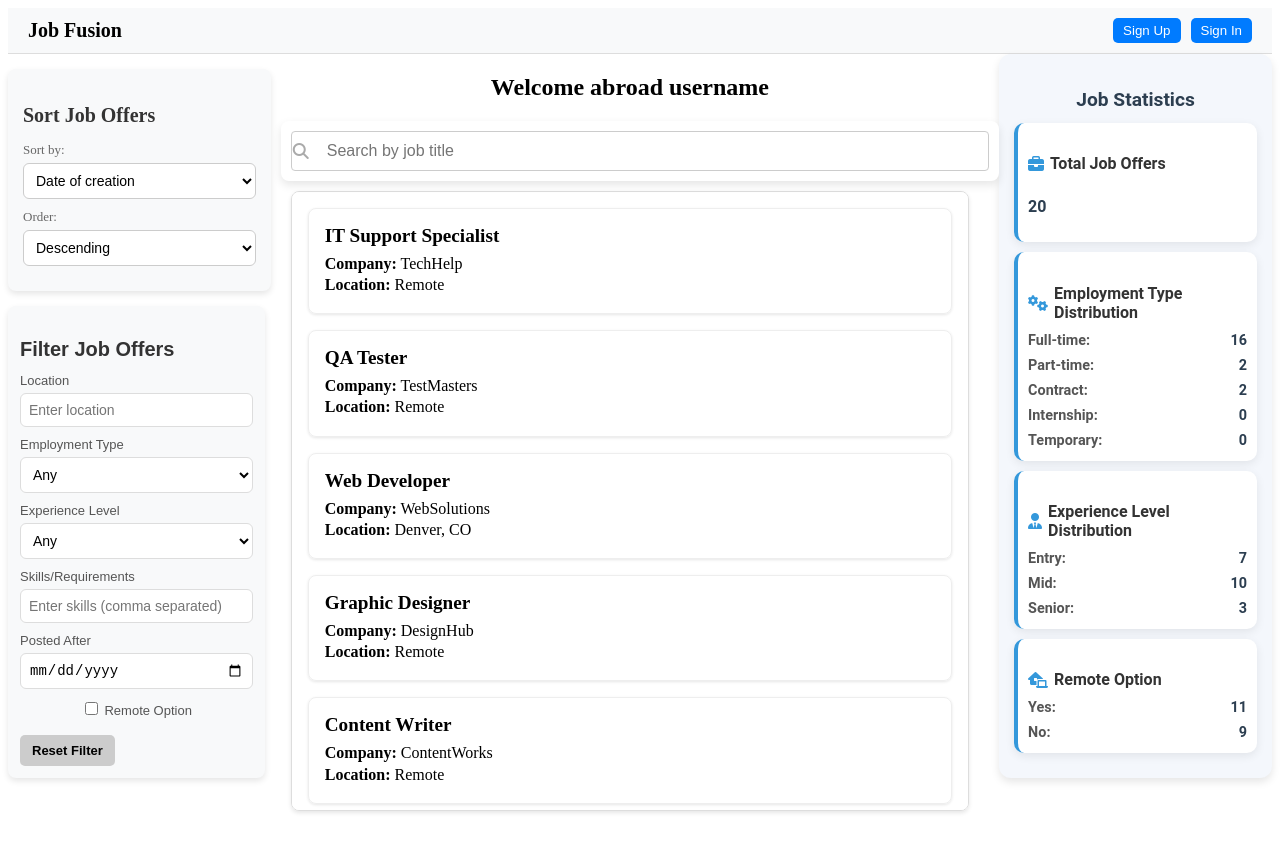
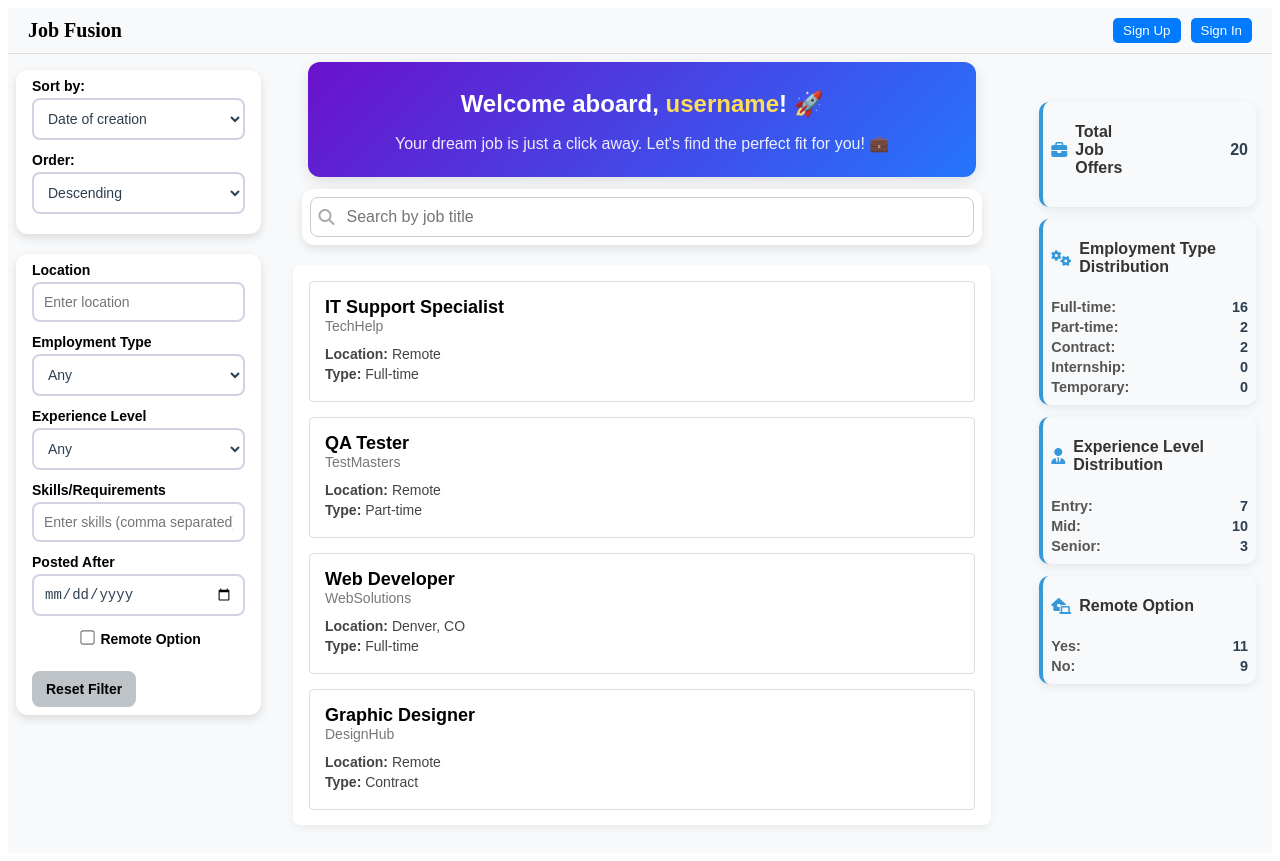
Before and after one commit to mo-hamedaziz/job-fusion-ui, an Angular app: page /welcome in a window 1280 px wide. Before the commit the page ends 829 px from the top, so only its background shows below. Built offline with nearby package versions, Linux system fonts and the light colour scheme.

Commit message:
Updated styles

```diff
--- a/src/app/components/job-offer-details/job-offer-details.component.css
+++ b/src/app/components/job-offer-details/job-offer-details.component.css
@@ -1,3 +1,4 @@
+/* Overlay with fade-in animation */
 .overlay {
   position: fixed;
   top: 0;
@@ -9,36 +10,50 @@
   justify-content: center;
   align-items: center;
   z-index: 1000;
+  animation: fadeIn 0.3s ease-in-out;
 }
 
+/* Popup container */
 .popup {
   background-color: white;
-  border-radius: 8px;
+  border-radius: 10px;
   padding: 30px;
   max-width: 800px;
-  width: 100%;
-  box-shadow: 0 4px 6px rgba(0, 0, 0, 0.1);
+  width: 90%;
+  max-height: 80vh;
   display: flex;
   flex-direction: column;
   gap: 20px;
-  height: 75vh;
-  overflow: scroll;
+  box-shadow: 0 4px 10px rgba(0, 0, 0, 0.15);
+  position: relative;
+  overflow-y: auto;
+  scroll-behavior: smooth;
+  animation: slideUp 0.3s ease-in-out;
 }
 
+/* Close button */
 .close-btn {
   background: none;
   border: none;
-  font-size: 24px;
+  font-size: 20px;
   position: absolute;
   top: 15px;
   right: 15px;
   cursor: pointer;
+  transition: color 0.2s ease-in-out;
 }
 
+.close-btn:hover {
+  color: red;
+}
+
+/* Header Section */
 .header {
   display: flex;
   align-items: center;
-  gap: 20px;
+  gap: 15px;
+  border-bottom: 2px solid #eee;
+  padding-bottom: 15px;
 }
 
 .company-logo {
@@ -50,22 +65,34 @@
 
 .job-title {
   font-size: 24px;
-  font-weight: 600;
-  margin-bottom: 10px;
+  font-weight: 700;
+  color: #333;
+  flex: 1;
 }
 
-.job-info p, .job-description p, .job-details p {
+/* Job Information */
+.job-info p,
+.job-description p,
+.job-details p {
   font-size: 16px;
   margin: 5px 0;
+  color: #555;
 }
 
-h3 {
-  font-size: 18px;
-  font-weight: 600;
-  margin-top: 15px;
-  color: #333;
+/* Section Styling */
+.job-description,
+.job-requirements,
+.job-responsibilities,
+.job-benefits,
+.job-details {
+  background-color: #f9f9f9;
+  padding: 15px;
+  border-radius: 8px;
+  box-shadow: 0 1px 3px rgba(0, 0, 0, 0.1);
+  margin-top: 10px;
 }
 
+/* Lists */
 ul {
   padding-left: 20px;
   font-size: 16px;
@@ -75,31 +102,41 @@ ul li {
   margin-bottom: 8px;
 }
 
+/* Apply Button */
 .apply-btn {
-  background-color: #4CAF50;
+  background-color: #007bff;
   color: white;
   border: none;
   padding: 12px 20px;
   font-size: 16px;
   font-weight: 600;
   cursor: pointer;
-  border-radius: 4px;
+  border-radius: 6px;
   transition: background-color 0.3s ease;
   width: 100%;
 }
 
 .apply-btn:hover {
-  background-color: #45a049;
+  background-color: #0056b3;
 }
 
-.job-description, .job-requirements, .job-responsibilities, .job-benefits, .job-details {
-  background-color: #f9f9f9;
-  padding: 15px;
-  border-radius: 8px;
-  box-shadow: 0 1px 3px rgba(0, 0, 0, 0.1);
+/* Smooth animations */
+@keyframes fadeIn {
+  from {
+    opacity: 0;
+  }
+  to {
+    opacity: 1;
+  }
 }
 
-.job-info {
-  font-size: 16px;
-  color: #555;
+@keyframes slideUp {
+  from {
+    transform: translateY(20px);
+    opacity: 0;
+  }
+  to {
+    transform: translateY(0);
+    opacity: 1;
+  }
 }
--- a/src/app/components/job-offers-filter/job-offers-filter.component.css
+++ b/src/app/components/job-offers-filter/job-offers-filter.component.css
@@ -1,84 +1,85 @@
-/* Overall container */
 .job-offers-filter-container {
-  width: 100%;
-  font-family: 'Arial', sans-serif;
-  background-color: #f8f9fa; /* Light background */
-  padding: 12px;
-  border-radius: 8px;
-  box-shadow: 0 3px 6px rgba(0, 0, 0, 0.1); /* Subtle shadow */
-  max-width: 350px;
-  margin: 15px auto; /* Center the form */
+  display: flex;
+  flex-direction: column;
+  width: 90%;
+  background: #fff;
+  padding: 8px 16px;
+  border-radius: 12px;
+  box-shadow: 0 4px 10px rgba(0, 0, 0, 0.12);
+  margin: 20px auto;
 }
 
-/* Heading */
-.job-offers-filter-container h3 {
-  font-size: 1.25rem; /* Reduced size */
-  color: #333;
-  margin-bottom: 12px; /* Reduced space */
-  font-weight: 600;
-}
+/* .job-offers-filter-container h3 {
+  color: #2c3e50;
+  text-align: center;
+} */
 
-/* Filter group styles */
 .filter-group {
-  margin-bottom: 10px; /* Reduced space */
+  margin-bottom: 12px;
   display: flex;
   flex-direction: column;
 }
 
-/* Label styles */
 .filter-group label {
-  font-size: 13px; /* Smaller font size */
-  color: #555;
-  margin-bottom: 5px; /* Reduced margin */
+  font-size: 14px;
+  font-weight: bold;
+  margin-bottom: 4px;
   display: block;
 }
 
-/* Input and select field styles */
 .filter-group input,
 .filter-group select {
-  padding: 8px; /* Reduced padding */
-  font-size: 14px; /* Slightly smaller font */
-  border: 1px solid #ddd;
-  border-radius: 6px; /* Smaller radius */
-  outline: none;
-  background-color: #fff;
-  transition: all 0.2s ease; /* Smooth transition */
+  padding: 10px;
+  font-size: 14px;
+  border: 2px solid #d1d3e2;
+  border-radius: 8px;
+  background: #fff;
+  color: #2c3e50;
+  transition: all 0.3s ease;
 }
 
-/* Focus effect */
 .filter-group input:focus,
 .filter-group select:focus {
-  border-color: #007bff;
-  box-shadow: 0 0 4px rgba(0, 123, 255, 0.3);
+  border-color: #3498db;
+  box-shadow: 0 0 6px rgba(52, 152, 219, 0.4);
 }
 
-/* Remote option styles */
+.filter-group input:hover,
+.filter-group select:hover {
+  border-color: #3498db;
+}
+
 .remote-option {
   display: flex;
   align-items: center;
-  gap: 8px; /* Reduced gap */
+  font-size: 14px;
+  font-weight: 200;
+  color: black;
 }
 
-/* Filter buttons container */
+.remote-option input[type="checkbox"] {
+  transform: scale(1.1);
+  cursor: pointer;
+}
+
 .filter-buttons {
   display: flex;
-  justify-content: flex-start; /* Left align the button */
-  margin-top: 12px; /* Reduced space */
+  justify-content: space-between;
+  margin-top: 8px;
 }
 
-/* Reset button styling */
 .reset-btn {
-  padding: 8px 12px; /* Reduced padding */
-  font-size: 13px; /* Smaller font */
-  font-weight: bold;
+  padding: 10px 14px;
+  font-size: 14px;
+  font-weight: 600;
   cursor: pointer;
   border: none;
-  border-radius: 5px;
-  background-color: #ccc;
+  border-radius: 8px;
+  background-color: #bdc3c7;
   color: black;
-  transition: 0.2s;
+  transition: 0.3s;
 }
 
 .reset-btn:hover {
-  background-color: #bbb;
+  background-color: #a5b1c2;
 }
--- a/src/app/components/job-offers-filter/job-offers-filter.component.html
+++ b/src/app/components/job-offers-filter/job-offers-filter.component.html
@@ -1,5 +1,5 @@
 <div class="job-offers-filter-container">
-  <h3>Filter Job Offers</h3>
+  <!-- <h3>Filter Job Offers</h3> -->
 
   <div class="filter-group">
     <label for="location">Location</label>
--- a/src/app/components/job-offers-search-bar/job-offers-search-bar.component.css
+++ b/src/app/components/job-offers-search-bar/job-offers-search-bar.component.css
@@ -1,27 +1,27 @@
 .search-bar {
     position: relative;
-    width: 100%;
-    padding: 10px;
+    width: 95%;
+    padding: 8px;
     background-color: #fff;
-    border-radius: 8px;
+    border-radius: 12px;
     box-shadow: 0 4px 10px rgba(0, 0, 0, 0.1);
     display: flex;
     align-items: center;
+    margin: 0 auto;
   }
 
   .search-bar i {
     position: absolute;
-    left: 12px;
+    margin-left: 8px;
     color: #aaa;
   }
 
   .search-bar input {
     width: 100%;
-    padding: 10px 15px;
-    padding-left: 35px; /* Add space for the icon */
+    padding: 10px 15px 10px 35px;
     font-size: 16px;
     border: 1px solid #ccc;
-    border-radius: 4px;
+    border-radius: 8px;
     outline: none;
     transition: border-color 0.3s ease;
   }
--- a/src/app/components/job-offers-stats/job-offers-stats.component.css
+++ b/src/app/components/job-offers-stats/job-offers-stats.component.css
@@ -1,49 +1,35 @@
 .stats-container {
   width: 100%;
-  font-family: 'Roboto', sans-serif;
-  background-color: #f4f7fc;
   box-sizing: border-box;
   border-radius: 12px;
-  padding: 15px;
-  box-shadow: 0 4px 8px rgba(0, 0, 0, 0.1);
+  padding: 8px;
+  margin: 32px auto;
+  /* margin-top: 48px; */
 }
 
-.section-title {
+/* .section-title {
   text-align: center;
-  font-size: 1.2rem;
   color: #2c3e50;
-  margin-bottom: 12px;
-  font-weight: 600;
-}
+} */
 
 .stat-item {
-  background-color: #ffffff;
-  padding: 10px;
+  padding: 0 8px 8px 8px;
   border-radius: 10px;
-  margin-bottom: 10px;
+  margin-bottom: 12px;
   box-shadow: 0 3px 10px rgba(0, 0, 0, 0.08);
-  transition: transform 0.3s ease, box-shadow 0.3s ease;
   border-left: 4px solid #3498db;
   display: flex;
   flex-direction: column;
 }
 
-.stat-item:hover {
-  transform: translateY(-2px);
-  box-shadow: 0 6px 12px rgba(0, 0, 0, 0.12);
-}
-
 .stat-item h4 {
-  font-size: 1rem;
-  font-weight: 600;
   color: #333;
   display: flex;
   align-items: center;
-  margin-bottom: 8px;
 }
 
 .stat-item h4 i {
-  margin-right: 6px;
+  margin-right: 8px;
   font-size: 1rem;
   color: #3498db;
 }
@@ -51,7 +37,6 @@
 .stat-list {
   display: flex;
   flex-direction: column;
-  gap: 4px;
 }
 
 .stat-row {
@@ -71,3 +56,7 @@
   font-weight: 700;
   color: #2c3e50;
 }
+
+.right-side-number{
+  margin-left: 50%;
+}
--- a/src/app/components/job-offers-stats/job-offers-stats.component.html
+++ b/src/app/components/job-offers-stats/job-offers-stats.component.html
@@ -1,9 +1,8 @@
 <div class="stats-container">
-  <h3 class="section-title">Job Statistics</h3>
+  <!-- <h3 class="section-title">Job Statistics</h3> -->
 
   <div class="stat-item">
-    <h4><i class="fas fa-briefcase"></i> Total Job Offers</h4>
-    <p class="stat-number">{{ stats.totalOffers }}</p>
+    <h4><i class="fas fa-briefcase"></i> Total Job Offers<span class="stat-number right-side-number">{{ stats.totalOffers }}</span></h4>
   </div>
 
   <div class="stat-item">
--- a/src/app/components/job-offers/job-offers.component.css
+++ b/src/app/components/job-offers/job-offers.component.css
@@ -1,49 +1,106 @@
 .job-offer-container {
   display: flex;
   flex-direction: column;
-  height: 80vh;
+  height: 75vh;
   width: 100%;
-  padding: 10px;
+  padding: 20px 0;
   box-sizing: border-box;
+  background-color: #f8f9fa;
 }
 
 .job-offer-list {
   flex: 1;
   overflow-y: auto;
-  border: 1px solid #ddd;
+  padding: 1rem;
   border-radius: 8px;
-  padding: 1rem;
-  box-shadow: 0 2px 4px rgba(0, 0, 0, 0.1);
-  background-color: #fff;
+  background-color: white;
+  box-shadow: 0 4px 8px rgba(0, 0, 0, 0.05);
 }
 
 .job-offer {
-  border: 1px solid #eee;
-  border-radius: 8px;
-  padding: 1rem;
-  margin-bottom: 1rem;
-  box-shadow: 0 1px 3px rgba(0, 0, 0, 0.1);
+  display: flex;
+  flex-direction: column;
+  padding: 15px;
+  border-radius: 4px;
+  background: white;
+  margin-bottom: 15px;
+  transition: transform 0.2s ease, box-shadow 0.2s ease;
+  cursor: pointer;
+  border: 1px solid #ddd;
 }
 
-.job-offer h3 {
-  margin: 0 0 0.5rem;
-  font-size: 1.2rem;
+.job-offer:hover {
+  transform: translateY(-3px);
+  box-shadow: 0 5px 15px rgba(0, 0, 0, 0.1);
 }
 
-.job-offer p {
-  margin: 0.2rem 0;
+.job-header {
+  display: flex;
+  align-items: center;
+  gap: 12px;
+  margin-bottom: 8px;
 }
 
-/* Customize the scrollbar */
+/* .company-logo {
+  width: 50px;
+  height: 50px;
+  object-fit: cover;
+  border-radius: 50%;
+  background-color: #f3f3f3;
+} */
+
+.job-title {
+  font-size: 18px;
+  font-weight: 600;
+  margin: 0;
+  color: #000;
+}
+
+.company-name {
+  font-size: 14px;
+  color: #777;
+  margin: 0;
+}
+
+.job-info p {
+  font-size: 14px;
+  margin: 4px 0;
+  color: #444;
+}
+
+.no-offers {
+  text-align: center;
+  font-size: 16px;
+  color: #666;
+}
+
 .job-offer-list::-webkit-scrollbar {
-  width: 8px;
+  width: 6px;
 }
 
 .job-offer-list::-webkit-scrollbar-thumb {
-  background-color: #ccc;
-  border-radius: 4px;
+  background-color: #bbb;
+  border-radius: 3px;
 }
 
 .job-offer-list::-webkit-scrollbar-thumb:hover {
-  background-color: #aaa;
+  background-color: #888;
 }
+
+@media (max-width: 768px) {
+  .job-offer {
+    padding: 12px;
+  }
+
+  .job-title {
+    font-size: 16px;
+  }
+
+  .company-name {
+    font-size: 13px;
+  }
+
+  .job-info p {
+    font-size: 13px;
+  }
+}
--- a/src/app/components/job-offers/job-offers.component.html
+++ b/src/app/components/job-offers/job-offers.component.html
@@ -1,14 +1,22 @@
 <div class="job-offer-container">
-  <!-- <h2>Open Job Offers</h2> -->
   <div class="job-offer-list" *ngIf="filteredJobOffers.length > 0; else noOffers">
     <div *ngFor="let offer of filteredJobOffers" class="job-offer" (click)="openJobOfferDetails(offer)">
-      <h3>{{ offer.title }}</h3>
-      <p><strong>Company:</strong> {{ offer.company }}</p>
-      <p><strong>Location:</strong> {{ offer.location }}</p>
+      <div class="job-header">
+        <!-- <img *ngIf="offer.companyLogoUrl" [src]="offer.companyLogoUrl" alt="Company Logo" class="company-logo" /> -->
+        <div>
+          <h3 class="job-title">{{ offer.title }}</h3>
+          <p class="company-name">{{ offer.company }}</p>
+        </div>
+      </div>
+      <div class="job-info">
+        <p><strong>Location:</strong> {{ offer.location }}</p>
+        <p><strong>Type:</strong> {{ offer.employmentType }}</p>
+      </div>
     </div>
   </div>
+
   <ng-template #noOffers>
-    <p>No job offers available.</p>
+    <p class="no-offers">No job offers available.</p>
   </ng-template>
 
   <app-job-offer-details
--- a/src/app/components/sort-job-offers/sort-job-offers.component.css
+++ b/src/app/components/sort-job-offers/sort-job-offers.component.css
@@ -1,56 +1,49 @@
-/* Overall container */
 .sort-job-offers {
   display: flex;
   flex-direction: column;
-  width: 100%;
-  background-color: #f8f9fa; /* Light background */
-  padding: 15px;
-  border-radius: 8px;
-  box-shadow: 0 3px 6px rgba(0, 0, 0, 0.1); /* Subtle shadow */
-  max-width: 350px;
-  margin: 15px auto; /* Center the form */
+  width: 90%;
+  background: #fff;
+  padding: 8px 16px;
+  border-radius: 12px;
+  box-shadow: 0 4px 10px rgba(0, 0, 0, 0.12);
+  margin: 8px auto;
 }
 
-/* Heading */
-.sort-job-offers h3 {
-  font-size: 1.25rem; /* Smaller size */
-  color: #333;
-  margin-bottom: 15px; /* Reduced space */
+/* .sort-job-offers h3 {
+  font-size: 1.3rem;
+  color: #2c3e50;
+  margin-bottom: 16px;
   font-weight: 600;
-}
+  text-align: center;
+} */
 
-/* Label styles */
 .sort-job-offers label {
-  font-size: 13px; /* Smaller font size */
-  color: #666;
-  margin-bottom: 5px; /* Reduced margin */
+  font-size: 14px;
+  font-weight: bold;
+  margin-bottom: 4px;
   display: block;
 }
 
-/* Select dropdown containers */
 .sort-field, .sort-order {
-  margin-bottom: 10px; /* Reduced space */
+  margin-bottom: 12px;
 }
 
-/* Select dropdown styling */
 .sort-job-offers select {
   width: 100%;
-  padding: 8px; /* Reduced padding */
-  font-size: 14px; /* Slightly smaller font */
-  border: 1px solid #ccc;
-  border-radius: 6px; /* Smaller border radius */
-  outline: none;
-  background-color: #fff;
-  transition: all 0.2s ease; /* Smooth transition */
+  padding: 10px;
+  font-size: 14px;
+  border: 2px solid #d1d3e2;
+  border-radius: 8px;
+  background: #fff;
+  color: #2c3e50;
+  transition: all 0.3s ease;
 }
 
-/* Focus effect */
 .sort-job-offers select:focus {
-  border-color: #4e73df;
-  box-shadow: 0 0 4px rgba(78, 115, 223, 0.5);
+  border-color: #3498db;
+  box-shadow: 0 0 6px rgba(52, 152, 219, 0.4);
 }
 
-/* Hover effect on select dropdown */
 .sort-job-offers select:hover {
-  border-color: #4e73df;
+  border-color: #3498db;
 }
--- a/src/app/components/sort-job-offers/sort-job-offers.component.html
+++ b/src/app/components/sort-job-offers/sort-job-offers.component.html
@@ -1,5 +1,5 @@
 <div class="sort-job-offers">
-  <h3>Sort Job Offers</h3>
+  <!-- <h3>Sort Job Offers</h3> -->
 
   <div class="sort-field">
     <label for="sortField">Sort by:</label>
--- a/src/app/pages/welcome-page/welcome-page.component.css
+++ b/src/app/pages/welcome-page/welcome-page.component.css
@@ -1,9 +1,38 @@
 .welcome-page {
   display: flex;
+  font-family: 'Poppins', sans-serif;
+  background-color: #f8f9fa;
+  padding: 8px;
 }
 
-.welcome-abroad-text {
+.welcome-container {
   text-align: center;
+  padding: 8px 20px;
+  background: linear-gradient(135deg, #6a11cb, #2575fc);
+  border-radius: 12px;
+  color: white;
+  box-shadow: 0 5px 15px rgba(0, 0, 0, 0.1);
+  animation: fadeIn 1s ease-in-out;
+  margin: 0 auto;
+  width: 90%;
+  margin-bottom: 12px;
+}
+
+.welcome-text {
+  font-size: 24px;
+  font-weight: 600;
+  margin-bottom: 5px;
+}
+
+.username {
+  font-weight: 700;
+  color: #ffdd57;
+}
+
+.welcome-subtext {
+  font-size: 16px;
+  font-weight: 400;
+  opacity: 0.9;
 }
 
 .left-sidebar {
@@ -20,3 +49,31 @@
   width: 20%;
   margin-left: 20px;
 }
+
+@keyframes fadeIn {
+  from {
+    opacity: 0;
+    transform: translateY(-10px);
+  }
+  to {
+    opacity: 1;
+    transform: translateY(0);
+  }
+}
+
+@media (max-width: 768px) {
+  .welcome-page {
+    flex-direction: column;
+    align-items: center;
+  }
+
+  .left-sidebar,
+  .right-sidebar {
+    width: 100%;
+    margin: 10px 0;
+  }
+
+  .main-content {
+    width: 100%;
+  }
+}
--- a/src/app/pages/welcome-page/welcome-page.component.html
+++ b/src/app/pages/welcome-page/welcome-page.component.html
@@ -3,12 +3,18 @@
     <app-sort-job-offers (sortChange)="jobOffers.onSortChange($event)"></app-sort-job-offers>
     <app-job-offers-filter (filterChange)="jobOffers.onFilterChange($event)"></app-job-offers-filter>
   </div>
+
   <div class="main-content">
-    <h2 class="welcome-abroad-text">Welcome abroad {{ username }}</h2>
+    <div class="welcome-container">
+      <h2 class="welcome-text">Welcome aboard, <span class="username">{{ username }}</span>! 🚀</h2>
+      <p class="welcome-subtext">Your dream job is just a click away. Let's find the perfect fit for you! 💼</p>
+    </div>
+
     <app-job-offers-search-bar (filterChange)="jobOffers.onFilterChange({ title: $event })"></app-job-offers-search-bar>
     <app-job-offers #jobOffers></app-job-offers>
   </div>
-  <div class="right-side-bar">
+
+  <div class="right-sidebar">
     <app-job-offers-stats></app-job-offers-stats>
   </div>
 </div>
```
